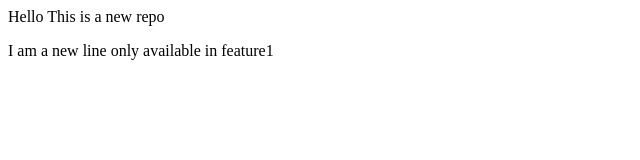
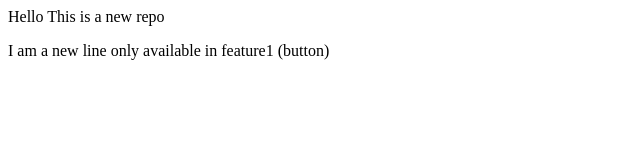
Before and after one commit to I-DEVIL-D/LocalRepos, a plain HTML site: page index.html in a window 1280 px wide. Shown: the full height of the page, 0-640 px from the left. Drawn offline with Linux system fonts and the light colour scheme.

Commit message:
added button

```diff
--- a/index.html
+++ b/index.html
@@ -1,2 +1,2 @@
 <p>Hello This is a new repo</p>
-<p>I am a new line only available in feature1</p>
+<p>I am a new line only available in feature1 (button)</p>
```
